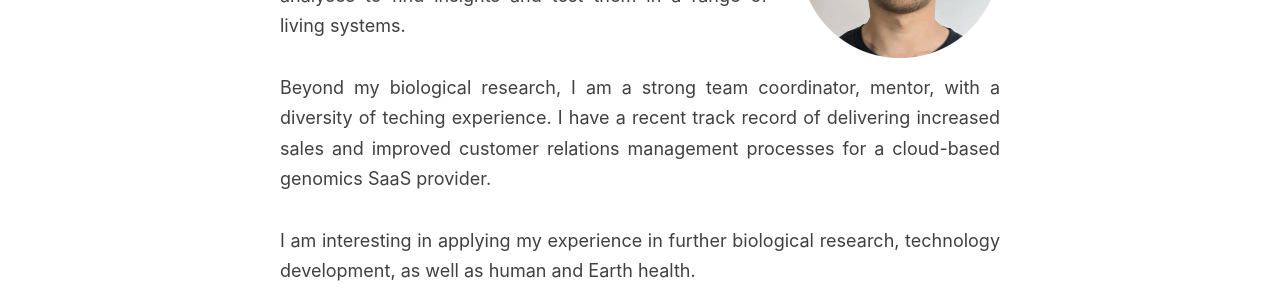
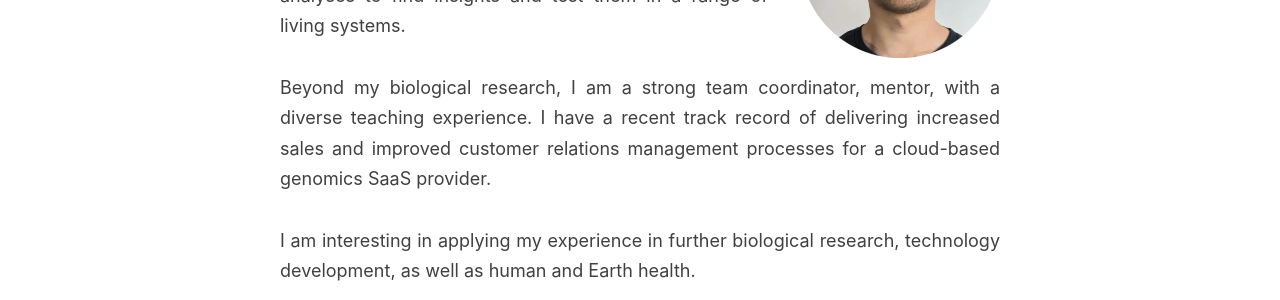
Before and after one commit to djleite/djleite.github.io, a Jekyll site: the page built from index.html, in a window 1280 px wide. Shown: the part 351-651 px from the top of the page. Built offline with Jekyll 4.4.1, drawn with Linux system fonts in a browser that asks for light colours; the list of posts is cut into pages by our own code.

Commit message:
update home text

```diff
--- a/index.html
+++ b/index.html
@@ -15,7 +15,7 @@ title: Home
       >
       I am an evolutionary developmental biologist, broadly interested in how genomic evolution impacts developmental processes that contribute to the diversity of life. I use big-data approaches with computatinal analyses to find insights and test them in a range of living systems.
       <br><br>
-      Beyond my biological research, I am a strong team coordinator, mentor, with a diversity of teching experience. I have a recent track record of delivering increased sales and improved customer relations management processes for a cloud-based genomics SaaS provider.
+      Beyond my biological research, I am a strong team coordinator, mentor, with a diverse teaching experience. I have a recent track record of delivering increased sales and improved customer relations management processes for a cloud-based genomics SaaS provider.
       <br><br>
       I am interesting in applying my experience in further biological research, technology development, as well as human and Earth health.
       <br><br>
```
